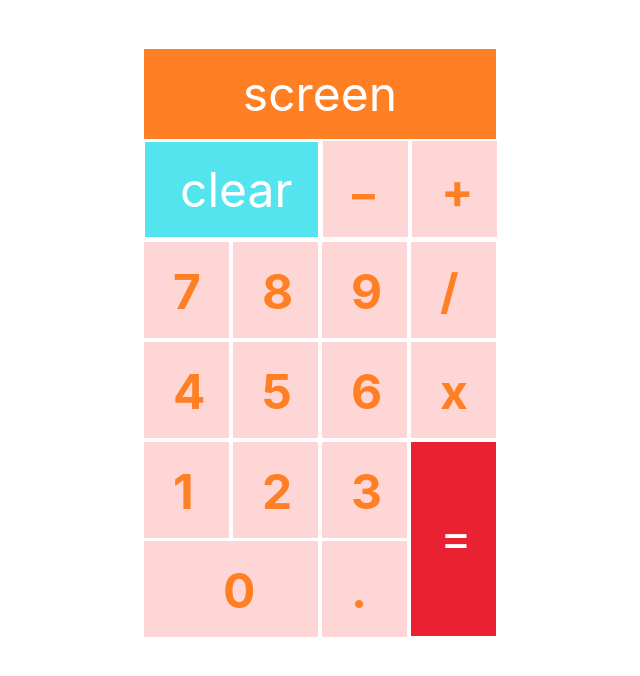
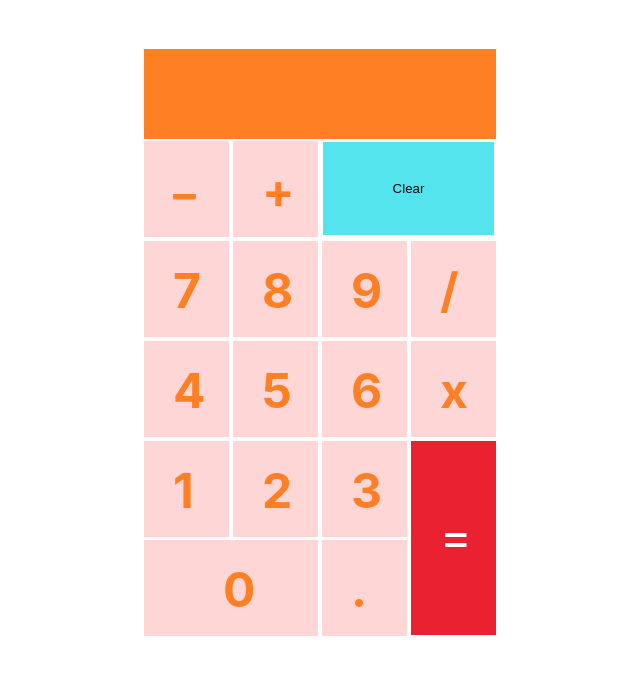
Before and after one commit to Nasko-Trenchev/calculator, a React (Create React App) app: page / in a window 1280 px wide. Shown: the top 676 px of the page, without its empty margins (321-961 px from the left). Built offline with nearby package versions, Linux system fonts and the light colour scheme.

Commit message:
Add different mathematical operations

```diff
--- a/src/App.js
+++ b/src/App.js
@@ -1,30 +1,31 @@
 import './App.css';
-import Screen from './Screen';
+import Screen from './components/Screen';
 
 function App() {
   return (
-  <div class="container calculator">
     <Screen/>
-        <dl class="touche__box">
-        <dt class="clear-item"> <span>clear</span></dt>
-        <dt class="touche__box-item"> <span class="soustraction">_</span></dt>
-        <dt class="touche__box-item"><span class="sign">+</span></dt>
-        <dt class="touche__box-item clearme"> <span>7</span></dt>
-        <dt class="touche__box-item"> <span>8</span></dt>
-        <dt class="touche__box-item"> <span>9</span></dt>
-        <dt class="touche__box-item"><span class="sign">/</span></dt>
-        <dt class="touche__box-item"> <span>4</span></dt>
-        <dt class="touche__box-item"> <span>5</span></dt>
-        <dt class="touche__box-item"> <span>6</span></dt>
-        <dt class="touche__box-item"><span class="sign">x</span></dt>
-        <dt class="touche__box-item"> <span>1</span></dt>
-        <dt class="touche__box-item"> <span>2</span></dt>
-        <dt class="touche__box-item"> <span>3</span></dt>
-        <dt class="equal-item"><span class="sign-equal">=</span></dt>
-        <dt class="touche__box-item zero-item"> <span>0</span></dt>
-        <dt class="touche__box-item un-item"><span class="sign">.</span></dt>
+ /*  <div className="container calculator">
+    <div className="screen-item screen"> <span>screen</span></div>
+        <dl className="touche__box">
+          <Clear/>
+        <dt className="touche__box-item"> <span className="soustraction">_</span></dt>
+        <dt className="touche__box-item"><span className="sign">+</span></dt>
+        <dt className="touche__box-item clearme"> <span>7</span></dt>
+        <dt className="touche__box-item"> <span>8</span></dt>
+        <dt className="touche__box-item"> <span>9</span></dt>
+        <dt className="touche__box-item"><span className="sign">/</span></dt>
+        <dt className="touche__box-item"> <span>4</span></dt>
+        <dt className="touche__box-item"> <span>5</span></dt>
+        <dt className="touche__box-item"> <span>6</span></dt>
+        <dt className="touche__box-item"><span className="sign">x</span></dt>
+        <dt className="touche__box-item"> <span>1</span></dt>
+        <dt className="touche__box-item"> <span>2</span></dt>
+        <dt className="touche__box-item"> <span>3</span></dt>
+        <dt className="equal-item"><span className="sign-equal">=</span></dt>
+        <dt className="touche__box-item zero-item"> <span>0</span></dt>
+        <dt className="touche__box-item un-item"><span className="sign">.</span></dt>
     </dl>
-</div>
+</div>  */
   );
 }
 
--- a/src/Screen.js
+++ /dev/null
@@ -1,6 +0,0 @@
-export default function Screen(){
-
-    return(
-        <div class="screen-item screen"> <span>screen</span></div>
-    )
-}
--- /dev/null
+++ b/src/components/Addition.js
@@ -0,0 +1,6 @@
+export default function Addition(props){
+
+    return (
+        <dt onClick={()=> props.onAddition()} className="touche__box-item"><span className="sign">+</span></dt>
+    )
+}
--- /dev/null
+++ b/src/components/Button.js
@@ -0,0 +1,9 @@
+export default function Button(props){
+
+
+
+    return(
+        <dt className={props.dtClass}> <span className={props.className} onClick={() => props.onButtonClick(props)}>{props.name}</span></dt>
+
+    )
+}
--- /dev/null
+++ b/src/components/Clear.js
@@ -0,0 +1,7 @@
+export default function Clear(props){
+
+
+    return(
+        <button className="clear-item" onClick={()=> props.onClear()}>Clear</button>
+    )
+}
--- /dev/null
+++ b/src/components/Division.js
@@ -0,0 +1,7 @@
+export default function Division(props){
+
+
+    return(
+        <dt className="touche__box-item" onClick={() => props.onDevision(props)}><span className="sign">/</span></dt>
+    )
+}
--- /dev/null
+++ b/src/components/Equal.js
@@ -0,0 +1,7 @@
+export default function Equal(props){
+
+
+    return(
+        <dt className="equal-item"><span onClick={()=> props.onEqual()} className="sign-equal">=</span></dt>
+    )
+}
--- /dev/null
+++ b/src/components/Mutliplication.js
@@ -0,0 +1,7 @@
+export default function Multiplication(props){
+
+
+    return(
+        <dt className="touche__box-item"><span onClick={()=>props.onMultiplication()} className="sign">x</span></dt>
+    )
+}
--- /dev/null
+++ b/src/components/Screen.js
@@ -0,0 +1,93 @@
+import {useState } from "react";
+import Addition from "./Addition";
+import Button from "./Button";
+import Clear from "./Clear";
+import Division from "./Division";
+import Equal from "./Equal";
+import Multiplication from "./Mutliplication";
+import Substraction from "./Substraction";
+import reducer from "../utils/Reducer";
+
+
+export default function Screen(){
+
+   const [screen, setScreen] = useState("");
+   const [firstNumber, setFirstNumber] = useState("");
+   const [secondNumber, setSecondNumber] = useState("");
+   const [currentSymbol, setSymbol] = useState("0");
+   const [firstNumberCompleted, setFirstNumberCompleted] = useState(true);
+
+    function ButtonHandler(props){
+
+        if(firstNumberCompleted)
+        {
+            setFirstNumber(previousNumber => previousNumber + props.name)
+        }
+        else{
+            setSecondNumber(previousNumber => previousNumber + props.name)
+        }
+
+        setScreen(oldValue=> oldValue + "" + props.name)
+    }
+
+    function ClearResult(){
+        setSymbol("0");
+        setScreen("")
+        setFirstNumber("")
+        setSecondNumber("");
+        setFirstNumberCompleted(true);
+    }
+
+    function DevisionHandler(){
+        setScreen(oldValue => oldValue + " /")
+        setSymbol("/")
+        setFirstNumberCompleted(false);
+    }
+    function MultiplicationHandler(){
+        setScreen(oldValue => oldValue + " *")
+        setSymbol("*")
+        setFirstNumberCompleted(false);
+    }
+    function SubstractionHandler(){
+        setScreen(oldValue => oldValue + " -")
+        setSymbol("-")
+        setFirstNumberCompleted(false);
+    }
+    function onAdd(){
+        setScreen(oldValue => oldValue + " +")
+        setSymbol("+")
+        setFirstNumberCompleted(false);
+    }
+
+    function getResult(){
+     let result = reducer(Number(firstNumber), Number(secondNumber), currentSymbol)
+     setScreen(oldValue => oldValue = result);
+     setFirstNumber(result.toString());
+     setSecondNumber("");
+    }
+
+    return (
+        <div className="container calculator">
+        <div className="screen-item screen"> <span>{screen}</span></div>
+        <dl className="touche__box">
+        <Substraction onSubstraction={SubstractionHandler}/>
+        <Addition onAddition={onAdd}/>
+        <Clear onClear={ClearResult}/>
+        <Button name="7" dtClass = "touche__box-item clearme" onButtonClick={ButtonHandler}/>
+        <Button name="8" dtClass = "touche__box-item" onButtonClick={ButtonHandler}/>
+        <Button name="9" dtClass = "touche__box-item" onButtonClick={ButtonHandler}/>
+        <Division onDevision ={DevisionHandler}/>
+        <Button name="4" dtClass = "touche__box-item" onButtonClick={ButtonHandler}/>
+        <Button name="5" dtClass = "touche__box-item" onButtonClick={ButtonHandler}/>
+        <Button name="6" dtClass = "touche__box-item" onButtonClick={ButtonHandler}/>
+        <Multiplication onMultiplication = {MultiplicationHandler}/>
+        <Button name="1" dtClass = "touche__box-item" onButtonClick={ButtonHandler}/>
+        <Button name="2" dtClass = "touche__box-item" onButtonClick={ButtonHandler}/>
+        <Button name="3" dtClass = "touche__box-item" onButtonClick={ButtonHandler}/>
+        <Equal onEqual={getResult}/>
+        <Button name="0" dtClass = "touche__box-item zero-item" onButtonClick={ButtonHandler}/>
+        <Button name="." dtClass = "touche__box-item un-item" onButtonClick={ButtonHandler}/>
+        </dl>
+        </div>
+    )
+}
--- /dev/null
+++ b/src/components/Substraction.js
@@ -0,0 +1,6 @@
+export default function Substraction(props){
+
+    return(
+        <dt className="touche__box-item"> <span onClick={()=> props.onSubstraction()} className="soustraction">_</span></dt>
+    )
+}
--- /dev/null
+++ b/src/utils/Reducer.js
@@ -0,0 +1,13 @@
+
+function reducer(firstNumber, secondNumber, argument){
+
+ switch(argument){
+    case "+": return (firstNumber + secondNumber)
+    case "*": return (firstNumber * secondNumber)
+    case "/": return (firstNumber / secondNumber)
+    case "-": return (firstNumber - secondNumber)
+    default: return null;
+ }
+}
+
+module.exports = reducer;
```
Also changed, not shown: src/components/Provier.js (added, +25 -0 lines).
